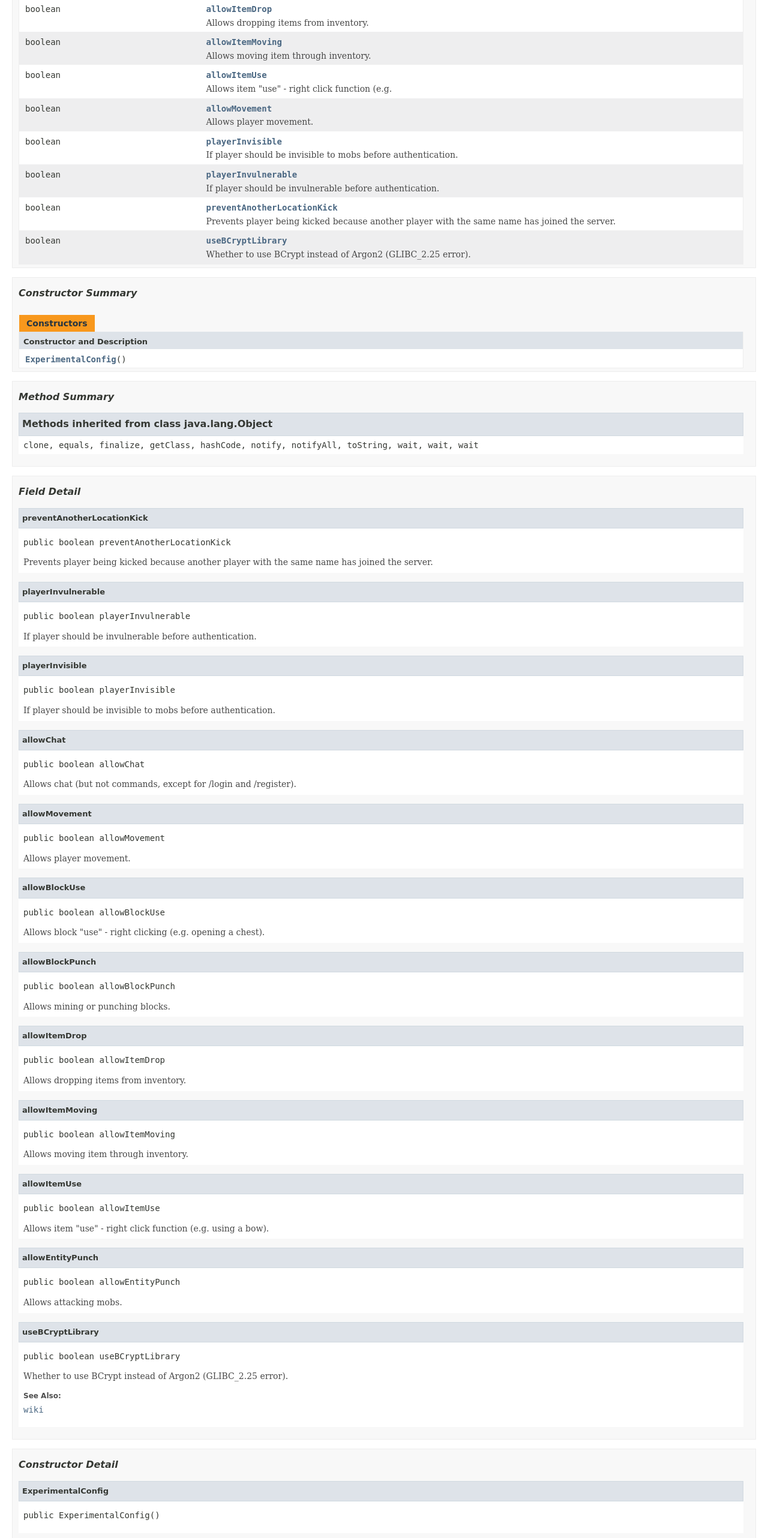
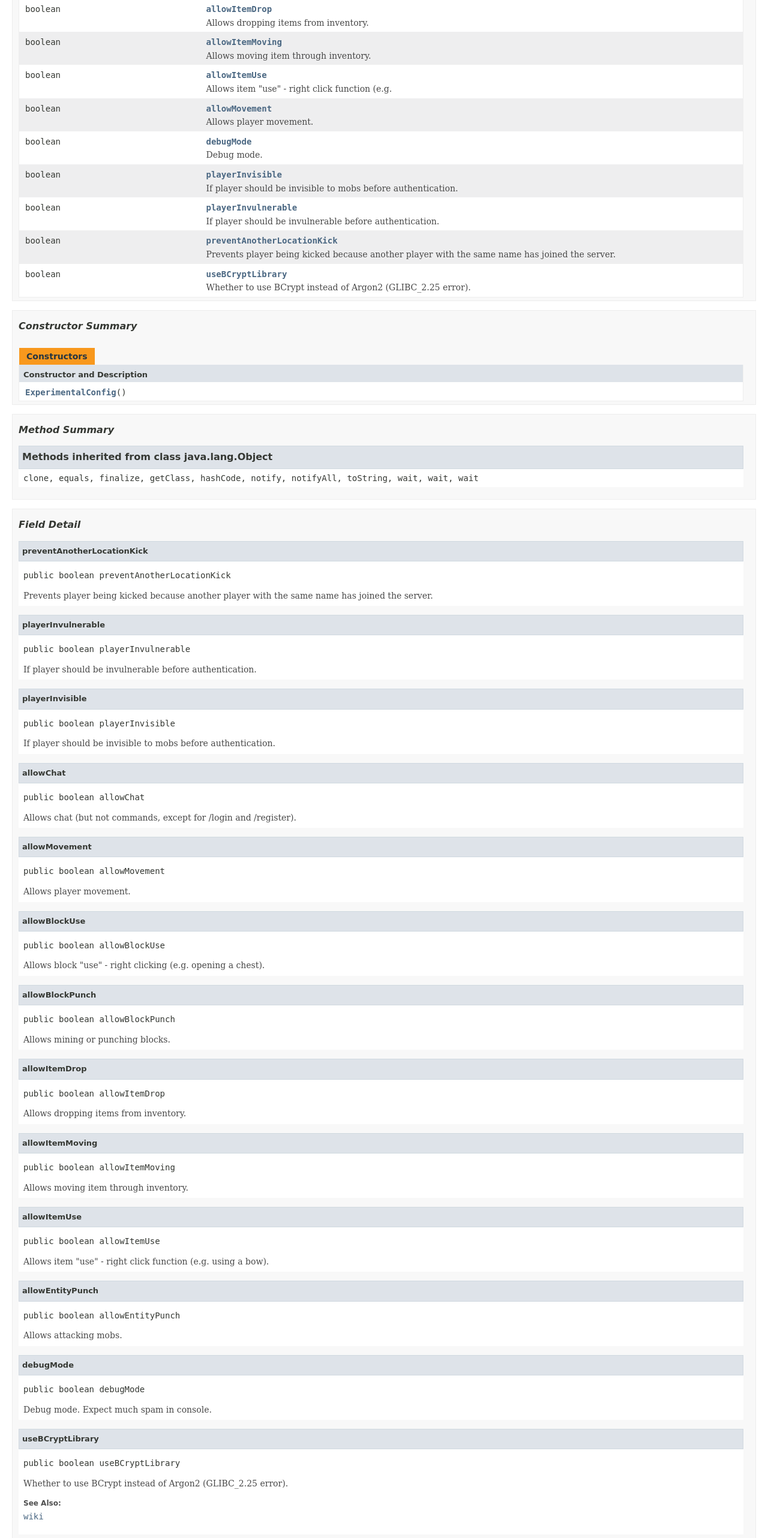
Before and after one commit to NikitaCartes/EasyAuth, a plain HTML site: page org/samo_lego/simpleauth/storage/AuthConfig.ExperimentalConfig.html in a window 1280 px wide. Shown: the part 697-3261 px from the top of the page at 60% size. Drawn offline with Linux system fonts and the light colour scheme; a web font is replaced by a local one.

Commit message:
deploy: 7def6aea23f73e3a3c6cc70d947fd34dc6177acf

```diff
--- a/org/samo_lego/simpleauth/storage/AuthConfig.ExperimentalConfig.html
+++ b/org/samo_lego/simpleauth/storage/AuthConfig.ExperimentalConfig.html
@@ -175,23 +175,29 @@ extends java.lang.Object</pre>
 </tr>
 <tr class="altColor">
 <td class="colFirst"><code>boolean</code></td>
+<td class="colLast"><code><span class="memberNameLink"><a href="../../../../org/samo_lego/simpleauth/storage/AuthConfig.ExperimentalConfig.html#debugMode">debugMode</a></span></code>
+<div class="block">Debug mode.</div>
+</td>
+</tr>
+<tr class="rowColor">
+<td class="colFirst"><code>boolean</code></td>
 <td class="colLast"><code><span class="memberNameLink"><a href="../../../../org/samo_lego/simpleauth/storage/AuthConfig.ExperimentalConfig.html#playerInvisible">playerInvisible</a></span></code>
 <div class="block">If player should be invisible to mobs before authentication.</div>
 </td>
 </tr>
-<tr class="rowColor">
+<tr class="altColor">
 <td class="colFirst"><code>boolean</code></td>
 <td class="colLast"><code><span class="memberNameLink"><a href="../../../../org/samo_lego/simpleauth/storage/AuthConfig.ExperimentalConfig.html#playerInvulnerable">playerInvulnerable</a></span></code>
 <div class="block">If player should be invulnerable before authentication.</div>
 </td>
 </tr>
-<tr class="altColor">
+<tr class="rowColor">
 <td class="colFirst"><code>boolean</code></td>
 <td class="colLast"><code><span class="memberNameLink"><a href="../../../../org/samo_lego/simpleauth/storage/AuthConfig.ExperimentalConfig.html#preventAnotherLocationKick">preventAnotherLocationKick</a></span></code>
 <div class="block">Prevents player being kicked because another player with the same name has joined the server.</div>
 </td>
 </tr>
-<tr class="rowColor">
+<tr class="altColor">
 <td class="colFirst"><code>boolean</code></td>
 <td class="colLast"><code><span class="memberNameLink"><a href="../../../../org/samo_lego/simpleauth/storage/AuthConfig.ExperimentalConfig.html#useBCryptLibrary">useBCryptLibrary</a></span></code>
 <div class="block">Whether to use BCrypt instead of Argon2 (GLIBC_2.25 error).</div>
@@ -354,6 +360,16 @@ extends java.lang.Object</pre>
 <div class="block">Allows attacking mobs.</div>
 </li>
 </ul>
+<a name="debugMode">
+<!--   -->
+</a>
+<ul class="blockList">
+<li class="blockList">
+<h4>debugMode</h4>
+<pre>public&nbsp;boolean debugMode</pre>
+<div class="block">Debug mode. Expect much spam in console.</div>
+</li>
+</ul>
 <a name="useBCryptLibrary">
 <!--   -->
 </a>
```
Also changed, not shown: index-all.html (+4 -0 lines).
